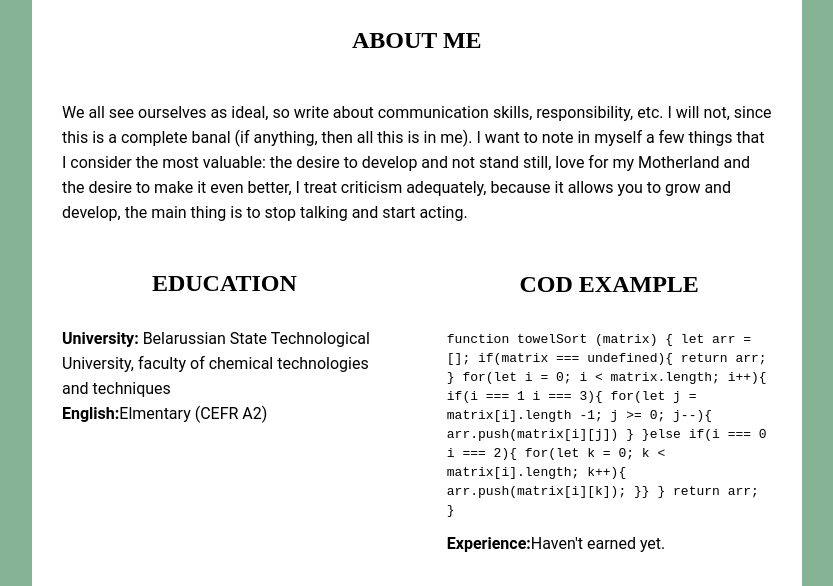
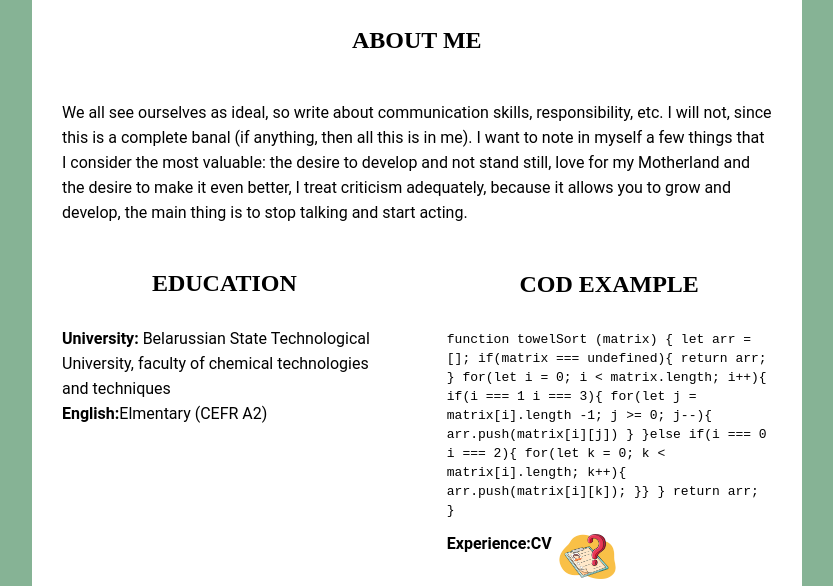
Before and after one commit to Djiga13/rsschool-cv, a plain HTML site: page index.html in a window 1280 px wide. Shown: the part 366-952 px from the top of the page, without its empty margins (227-1060 px from the left). Drawn offline with nearby package versions, Linux system fonts and the light colour scheme.

Commit message:
feat:add new information

```diff
--- a/index.html
+++ b/index.html
@@ -96,8 +96,8 @@
                 </code>
 
               </p>
-              <p><span class="bold">Experience:</span>Haven't earned yet.</p>
-            </div>
+              <p><span class="bold">Experience:CV</span> <a href="https://Djiga13.github.io/rsschool-cv/ " target="_blank"><img class="cv" src="img/cv.png" alt="my cv"</a></p>
+                          </div>
           </section>
         </div>
         <div class="contacts-skills">
--- a/style.css
+++ b/style.css
@@ -182,3 +182,8 @@ footer img{
     position: absolute;
     left: 70px;
 }
+.cv {
+    height: 45px;
+    text-align: center;
+    position: absolute;
+}
```
Also changed, not shown: img/cv.png (added).
